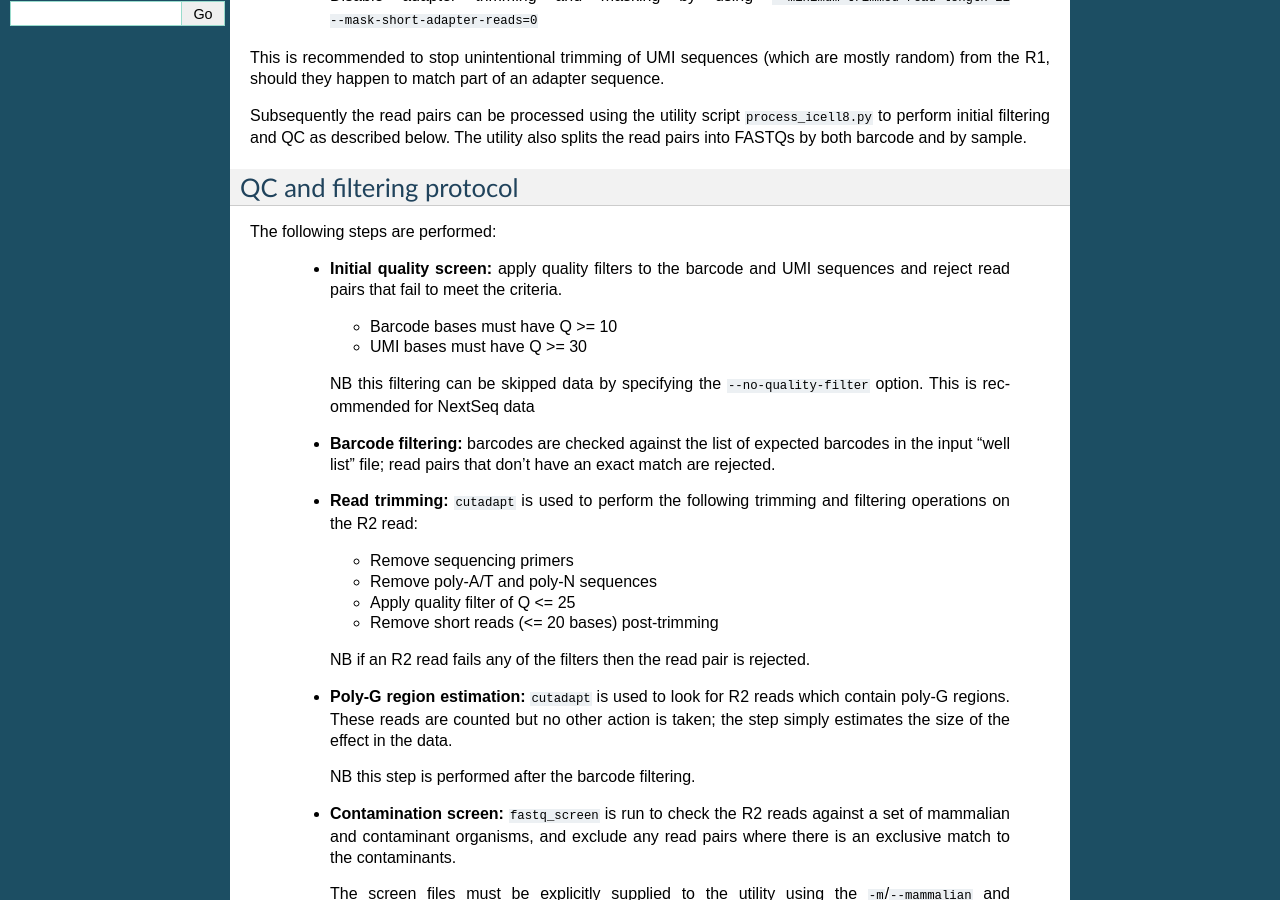
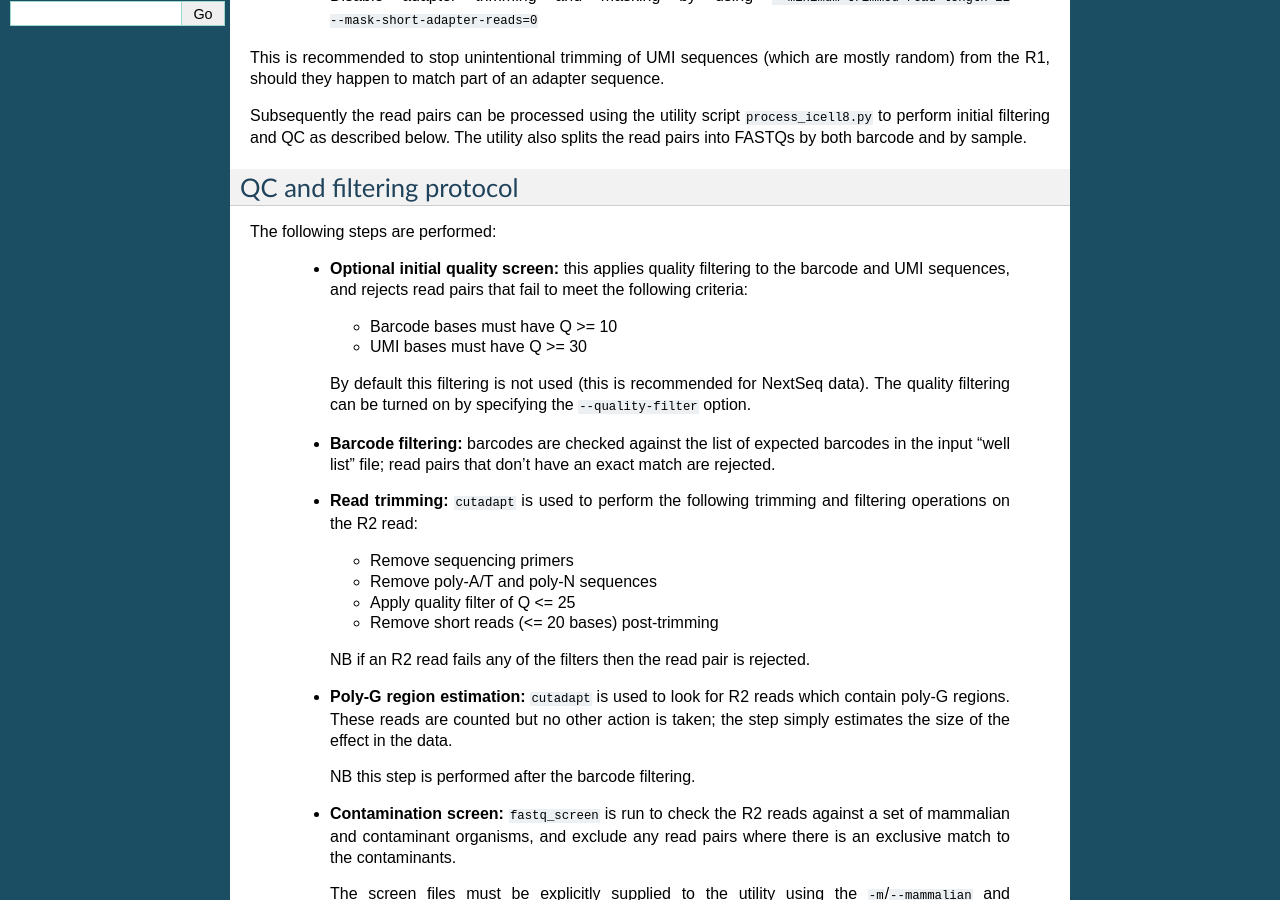
Before and after one commit to fls-bioinformatics-core/auto_process_ngs, a Sphinx documentation site: the page built from docs/source/icell8.rst, in a window 1280 px wide and 900 px high, scrolled down 395 px. Built offline with Sphinx 7.4.7, drawn with Linux system fonts in a browser that asks for light colours.

Commit message:
process_icell8.py: make not filtering on barcode/UMI quality the default.

```diff
--- a/docs/source/icell8.rst
+++ b/docs/source/icell8.rst
@@ -35,15 +35,16 @@ QC and filtering protocol
 
 The following steps are performed:
 
- * **Initial quality screen:** apply quality filters to the barcode and
-   UMI sequences and reject read pairs that fail to meet the criteria.
+ * **Optional initial quality screen:** this applies quality filtering
+   to the barcode and UMI sequences, and rejects read pairs that fail to
+   meet the following criteria:
 
    - Barcode bases must have Q >= 10
    - UMI bases must have Q >= 30
 
-   NB this filtering can be skipped data by specifying the
-   ``--no-quality-filter`` option. This is recommended for NextSeq
-   data
+   By default this filtering is not used (this is recommended for
+   NextSeq data). The quality filtering can be turned on by specifying
+   the ``--quality-filter`` option.
 
 
  * **Barcode filtering:** barcodes are checked against the list of
```
Also changed, not shown: 1 other file.
